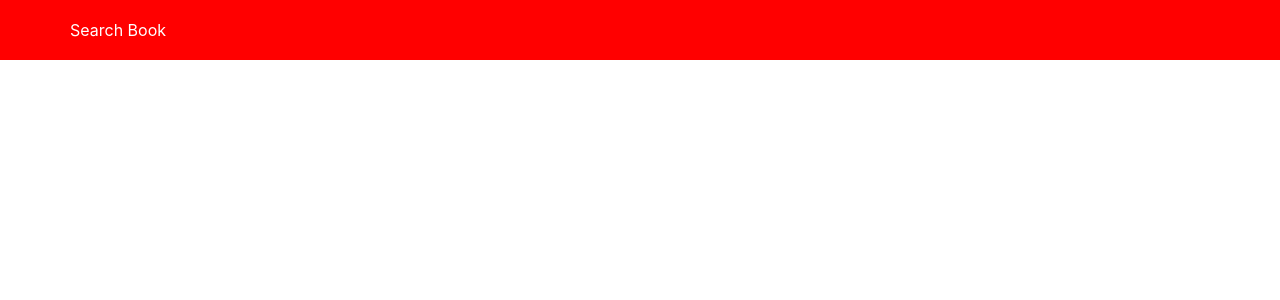
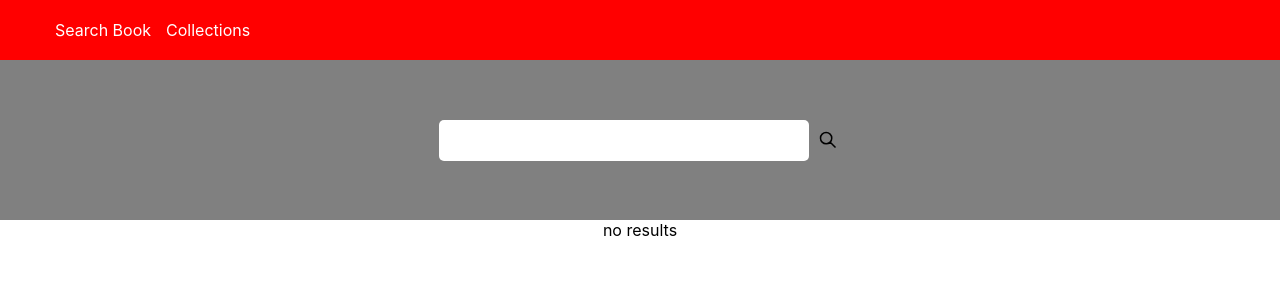
Before and after one commit to shlomibaruch/books, a React (Create React App) app in the folder client/: page / in a window 1280 px wide. Shown: the top 300 px of the page. Built offline with nearby package versions, Linux system fonts and the light colour scheme.

Commit message:
add books list & book item components.

```diff
--- a/client/src/App.js
+++ b/client/src/App.js
@@ -2,6 +2,8 @@ import './App.css';
 import { Switch, Route } from 'react-router-dom';
 import { Header } from './components/Header';
 import { SearchBook } from './pages/SearchBook';
+import {Collections} from './pages/Collections'
+
 function App() {
   return (
     <main className="App">
@@ -9,15 +11,15 @@ function App() {
       <Switch>
         <Route
           exact
-          path="/search-book"
-          render={(props) => (<SearchBook data-hook="collections-link" {...props} />)}
+          path="/"
+          render={(props) => (<SearchBook {...props} />)}
         />
-        {/* <Route
+        <Route
           exact
           path="/collections"
           render={(props) => (<Collections data-hook="collections-link" {...props} />)}
         />
-        <Route
+        {/* <Route
           exact
           path="/collections"
           render={(props) => (<Collections data-hook="collections-link" {...props} />)}
--- a/client/src/booksAPI/index.js
+++ b/client/src/booksAPI/index.js
@@ -2,7 +2,9 @@ const getApiSearchUrl = (searchTerm) =>
   `http://openlibrary.org/search.json?q=${searchTerm}`;
 
 export const getBookCoverByOLID = (olid) =>
-  `http://covers.openlibrary.org/b/olid/${olid}-M.jpg`;
+olid ?
+  `http://covers.openlibrary.org/b/olid/${olid}-M.jpg` :
+  "https://cdn.pixabay.com/photo/2016/10/14/16/39/book-1740515_960_720.png";
 
 export const searchBooks = (searchTerm = "") => {
   return fetch(getApiSearchUrl(searchTerm)).then((r) => r.json());
--- /dev/null
+++ b/client/src/components/BookList/BookItem.js
@@ -0,0 +1,13 @@
+import React from 'react'
+import { getBookCoverByOLID } from '../../booksAPI';
+import { BookCard } from '../Card';
+import './books.css'
+export const BookItem = ({ book, books, index,dataHook }) => {
+    const img = getBookCoverByOLID(book.cover_edition_key);
+
+    return (
+        <div className="books-item-container">
+            <BookCard title={book.title} img={img} year={book.first_publish_year} dataHook={dataHook} />
+        </div>
+    )
+}
--- a/client/src/components/BookList/BookList.js
+++ b/client/src/components/BookList/BookList.js
@@ -1,11 +1,22 @@
 import React from 'react'
-
+import { BookItem } from './BookItem';
+import './books.css'
 export const BookList = ({ books = [] }) => {
-    console.log('books list', books);
     return (
-        <div>
+        <div data-hook="all-books" className="book-list-container">
             {
-                books.length > 0 ? "Hello from book list" : null
+                books?.length > 0 ?
+                    books.map((book, index) => (
+                        <BookItem
+                        key={index}
+                        dataHook={`book-${index}`}
+                        index={index}
+                        book={book}
+                        books={books}
+                        />
+                    ))
+                    :
+                    "no results"
             }
 
         </div>
--- /dev/null
+++ b/client/src/components/BookList/books.css
@@ -0,0 +1,13 @@
+.books-item-container {
+width: 200px;
+
+}
+.book-list-container {
+    display: flex;
+    flex-wrap: wrap;
+    align-content: center;
+    justify-content: center;
+}
+.card {
+
+}
--- /dev/null
+++ b/client/src/components/Card/card.css
@@ -0,0 +1,31 @@
+.card-container{
+ width: 180px;
+ overflow: hidden;
+ box-shadow: 0px 0px 15px -5px;
+ transition: 0.5s;
+ animation: ease-in;
+ margin: 15px auto;
+}
+.card-container:hover {
+    transform: scale(1.1);
+ box-shadow: 0px 0px 15px 0px;
+
+}
+.img-container img{
+overflow: hidden;
+height: 200px;
+width: 100%;
+}
+
+.card-content {
+
+    margin: 1rem;
+    margin-top: 0.3rem;
+
+}
+h6 {
+    display: -webkit-box;
+    -webkit-line-clamp: 1;
+    -webkit-box-orient: vertical;
+    overflow: hidden;
+}
--- /dev/null
+++ b/client/src/components/Card/index.js
@@ -0,0 +1,24 @@
+import React from 'react'
+import './card.css';
+export const BookCard = ({ title, img, year, dataHook }) => {
+    return (
+        <div className="card-container" data-hook={dataHook} >
+            <div className="img-container">
+                <img src={img} alt="book card" />
+            </div>
+            <div className="card-content">
+                <div className="card-title">
+                    <h6>{title}</h6>
+                </div>
+                <div className="card-year">
+                    <h6>{year}</h6>
+                </div>
+                <div className="btn">
+                    <button>
+                            View More
+                    </button>
+                </div>
+            </div>
+        </div>
+    )
+}
--- a/client/src/components/Navbar/index.js
+++ b/client/src/components/Navbar/index.js
@@ -5,10 +5,10 @@ export const Navbar = () => {
     return (
         <nav className="navbar-container">
             <ul className="ul-list">
+                <li><Link className="nav-link" to="/">Search Book</Link></li>
                 <li>
-                    {/* <Link className="nav-link" to="/collections">Search Books</Link> */}
+                    <Link className="nav-link" to="/collections">Collections</Link>
                 </li>
-                <li><Link className="nav-link" to="/search-book">Search Book</Link></li>
             </ul>
         </nav>
     )
--- a/client/src/index.js
+++ b/client/src/index.js
@@ -6,7 +6,7 @@ import reportWebVitals from './reportWebVitals';
 import { BrowserRouter as Router } from 'react-router-dom'
 ReactDOM.render(
   <React.StrictMode>
-    <Router basename="books">
+    <Router >
       <App />
     </Router>
   </React.StrictMode>,
--- /dev/null
+++ b/client/src/pages/Collections/index.js
@@ -0,0 +1,9 @@
+import React from 'react'
+
+export const Collections = () => {
+    return (
+        <div>
+            Hello Collections
+        </div>
+    )
+}
--- a/client/src/pages/SearchBook/index.js
+++ b/client/src/pages/SearchBook/index.js
@@ -8,37 +8,37 @@ export const SearchBook = () => {
     const [bookList, setBookList] = useState([]);
     const [isLoading, setIsLoading] = useState(false);
 
+
     const onChange = (e) => {
         setSerachInputValue(e.target.value);
     };
     const click = async (e) => {
         e.preventDefault()
-        console.log(serachInputValue);
-        const res = await searchBooks(serachInputValue);
-        setBookList(res.docs)
+        setIsLoading(true)
+        await getBooks(serachInputValue);
     }
 
     const getBooks = async (searchValue) => {
         const res = await searchBooks(searchValue);
-        // if (res?.docs?.length > 0) {
-        //   const books = res.docs;
-        //   setIsLoading(false);
-        //   setBooksList(books);
-        //   save('books', books);
-        // } else {
-        //   setIsFetching(false);
-        //   setBooksList([]);
-        //   setResultNotFound('No Books Found');
-        // }
+        if (res?.docs?.length > 0) {
+            const books = res.docs;
+            setIsLoading(false);
+            setBookList(books);
+            //   save('books', books);
+        } else {
+            setIsLoading(false);
+            setBookList([]);
+            //   setResultNotFound('No Books Found');
+        }
         // setFilterMode(false);
     };
 
-    const handaleKeyDown = (e) => {
-        if (e.keyCode === 13 || e.type === 'click') {
-            setIsLoading(true);
+    // const handaleKeyDown = (e) => {
+    //     if (e.keyCode === 13 || e.type === 'click') {
+    //         setIsLoading(true);
 
-        }
-    };
+    //     }
+    // };
     return (
         <section>
 
@@ -51,7 +51,13 @@ export const SearchBook = () => {
 
             </div>
 
-            <BookList books={bookList} />
+            {
+                !isLoading ? (
+
+                    <BookList books={bookList} />
+
+                ) : ("loading ...")
+            }
         </section>
     )
 }
```
